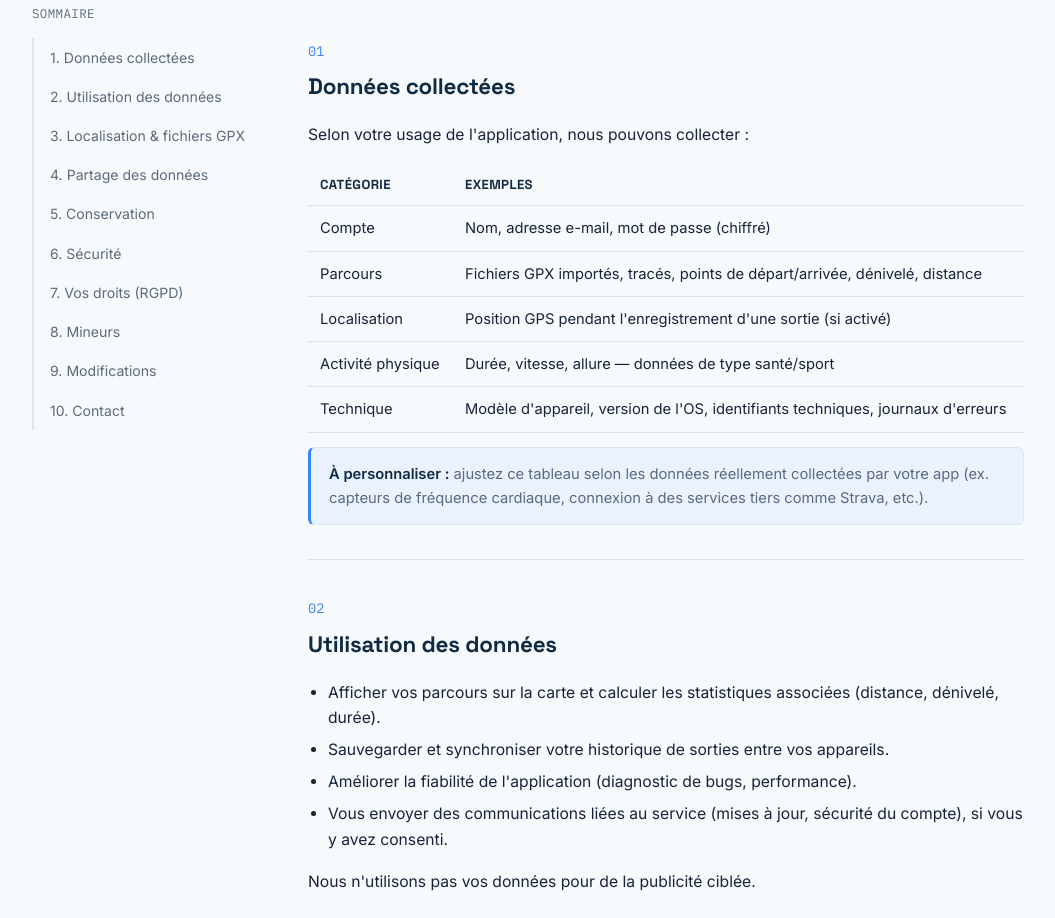
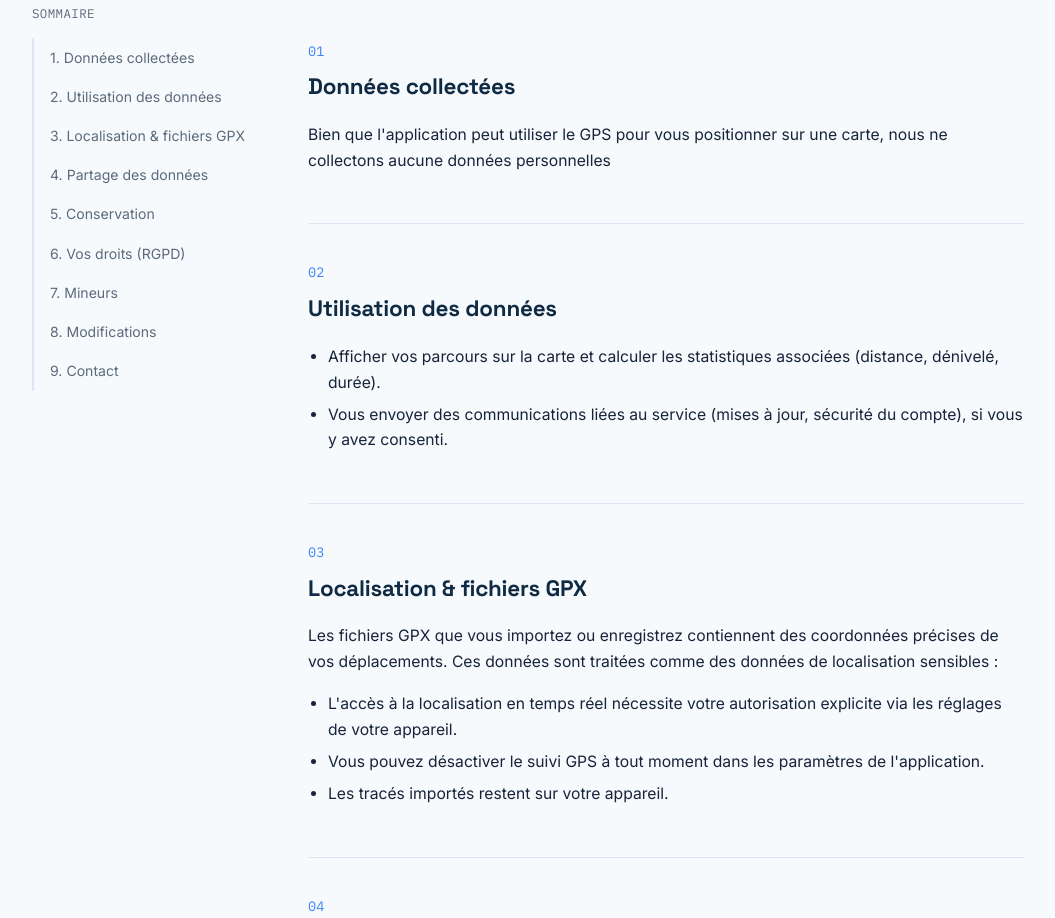
Before and after one commit to G4ray/gpxreader-privacy-policy, a plain HTML site: page index.html in a window 1280 px wide. Shown: the part 467-1385 px from the top of the page, without its empty margins (112-1167 px from the left). Drawn offline with Linux system fonts and the light colour scheme.

Commit message:
Update index.html

```diff
--- a/index.html
+++ b/index.html
@@ -234,7 +234,7 @@
   <div class="hero-inner">
     <span class="meta">Version 1.0 — En vigueur au <span id="effective-date"></span></span>
     <h1>Politique de confidentialité</h1>
-    <p>Comment <strong>Trailmark</strong> collecte, utilise et protège les données liées à vos parcours, vos fichiers GPX et votre activité dans l'application.</p>
+    <p>Comment <strong>GPX Reader</strong> collecte, utilise et protège les données liées à vos parcours, vos fichiers GPX et votre activité dans l'application.</p>
   </div>
 
   <svg class="peaks" viewBox="0 0 1200 140" preserveAspectRatio="none" xmlns="http://www.w3.org/2000/svg">
@@ -258,11 +258,10 @@
       <li><a href="#localisation">3. Localisation & fichiers GPX</a></li>
       <li><a href="#partage">4. Partage des données</a></li>
       <li><a href="#conservation">5. Conservation</a></li>
-      <li><a href="#securite">6. Sécurité</a></li>
-      <li><a href="#droits">7. Vos droits (RGPD)</a></li>
-      <li><a href="#mineurs">8. Mineurs</a></li>
-      <li><a href="#modifications">9. Modifications</a></li>
-      <li><a href="#contact">10. Contact</a></li>
+      <li><a href="#droits">6. Vos droits (RGPD)</a></li>
+      <li><a href="#mineurs">7. Mineurs</a></li>
+      <li><a href="#modifications">8. Modifications</a></li>
+      <li><a href="#contact">9. Contact</a></li>
     </ol>
   </nav>
 
@@ -271,32 +270,16 @@
     <section id="donnees">
       <span class="num">01</span>
       <h2>Données collectées</h2>
-      <p>Selon votre usage de l'application, nous pouvons collecter :</p>
-      <table>
-        <thead>
-          <tr><th>Catégorie</th><th>Exemples</th></tr>
-        </thead>
-        <tbody>
-          <tr><td>Compte</td><td>Nom, adresse e-mail, mot de passe (chiffré)</td></tr>
-          <tr><td>Parcours</td><td>Fichiers GPX importés, tracés, points de départ/arrivée, dénivelé, distance</td></tr>
-          <tr><td>Localisation</td><td>Position GPS pendant l'enregistrement d'une sortie (si activé)</td></tr>
-          <tr><td>Activité physique</td><td>Durée, vitesse, allure — données de type santé/sport</td></tr>
-          <tr><td>Technique</td><td>Modèle d'appareil, version de l'OS, identifiants techniques, journaux d'erreurs</td></tr>
-        </tbody>
-      </table>
-      <div class="callout"><strong>À personnaliser :</strong> ajustez ce tableau selon les données réellement collectées par votre app (ex. capteurs de fréquence cardiaque, connexion à des services tiers comme Strava, etc.).</div>
+      <p>Bien que l'application peut utiliser le GPS pour vous positionner sur une carte, nous ne collectons aucune données personnelles</p>
     </section>
 
     <section id="usage">
       <span class="num">02</span>
       <h2>Utilisation des données</h2>
       <ul>
-        <li>Afficher vos parcours sur la carte et calculer les statistiques associées (distance, dénivelé, durée).</li>
-        <li>Sauvegarder et synchroniser votre historique de sorties entre vos appareils.</li>
-        <li>Améliorer la fiabilité de l'application (diagnostic de bugs, performance).</li>
-        <li>Vous envoyer des communications liées au service (mises à jour, sécurité du compte), si vous y avez consenti.</li>
+      <li>Afficher vos parcours sur la carte et calculer les statistiques associées (distance, dénivelé, durée).</li>
+      <li>Vous envoyer des communications liées au service (mises à jour, sécurité du compte), si vous y avez consenti.</li>
       </ul>
-      <p>Nous n'utilisons pas vos données pour de la publicité ciblée.</p>
     </section>
 
     <section id="localisation">
@@ -306,7 +289,7 @@
       <ul>
         <li>L'accès à la localisation en temps réel nécessite votre autorisation explicite via les réglages de votre appareil.</li>
         <li>Vous pouvez désactiver le suivi GPS à tout moment dans les paramètres de l'application.</li>
-        <li>Les tracés importés restent sur votre appareil sauf si vous activez la sauvegarde en ligne.</li>
+        <li>Les tracés importés restent sur votre appareil.</li>
       </ul>
     </section>
 
@@ -324,17 +307,11 @@
     <section id="conservation">
       <span class="num">05</span>
       <h2>Conservation des données</h2>
-      <p>Vos données sont conservées tant que votre compte est actif. En cas de suppression du compte, les données personnelles sont effacées sous <code>[délai à préciser, ex. 30 jours]</code>, sauf obligation légale de conservation plus longue.</p>
-    </section>
-
-    <section id="securite">
-      <span class="num">06</span>
-      <h2>Sécurité</h2>
-      <p>Des mesures techniques et organisationnelles raisonnables sont mises en œuvre pour protéger vos données (chiffrement en transit, accès restreint). Aucun système n'étant infaillible, nous vous invitons à utiliser un mot de passe robuste et unique.</p>
+      <p>Aucune donnée n'est conservée.</p>
     </section>
 
     <section id="droits">
-      <span class="num">07</span>
+      <span class="num">06</span>
       <h2>Vos droits (RGPD)</h2>
       <p>Si vous résidez dans l'Union européenne, vous disposez des droits suivants sur vos données personnelles :</p>
       <ul>
@@ -348,19 +325,19 @@
     </section>
 
     <section id="mineurs">
-      <span class="num">08</span>
+      <span class="num">07</span>
       <h2>Mineurs</h2>
       <p>L'application n'est pas destinée aux enfants de moins de 16 ans. Nous ne collectons pas sciemment de données concernant des mineurs sans le consentement d'un parent ou tuteur légal.</p>
     </section>
 
     <section id="modifications">
-      <span class="num">09</span>
+      <span class="num">08</span>
       <h2>Modifications de cette politique</h2>
       <p>Cette politique peut être mise à jour périodiquement. Toute modification substantielle vous sera notifiée dans l'application ou par e-mail avant son entrée en vigueur.</p>
     </section>
 
     <section id="contact">
-      <span class="num">10</span>
+      <span class="num">09</span>
       <h2>Contact</h2>
       <p>Pour toute question relative à cette politique de confidentialité ou à vos données personnelles :</p>
       <p><strong>Turin Gary</strong><br>
```
